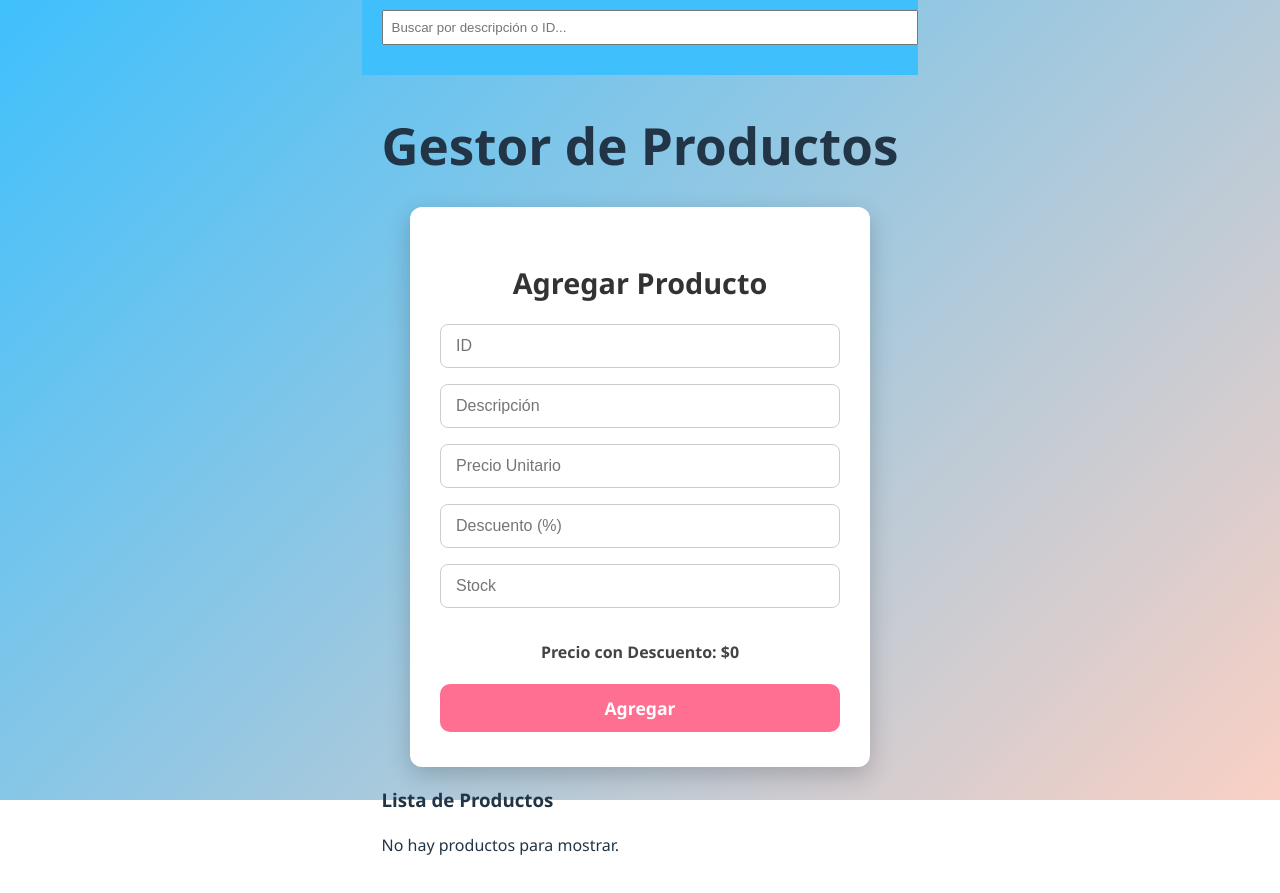
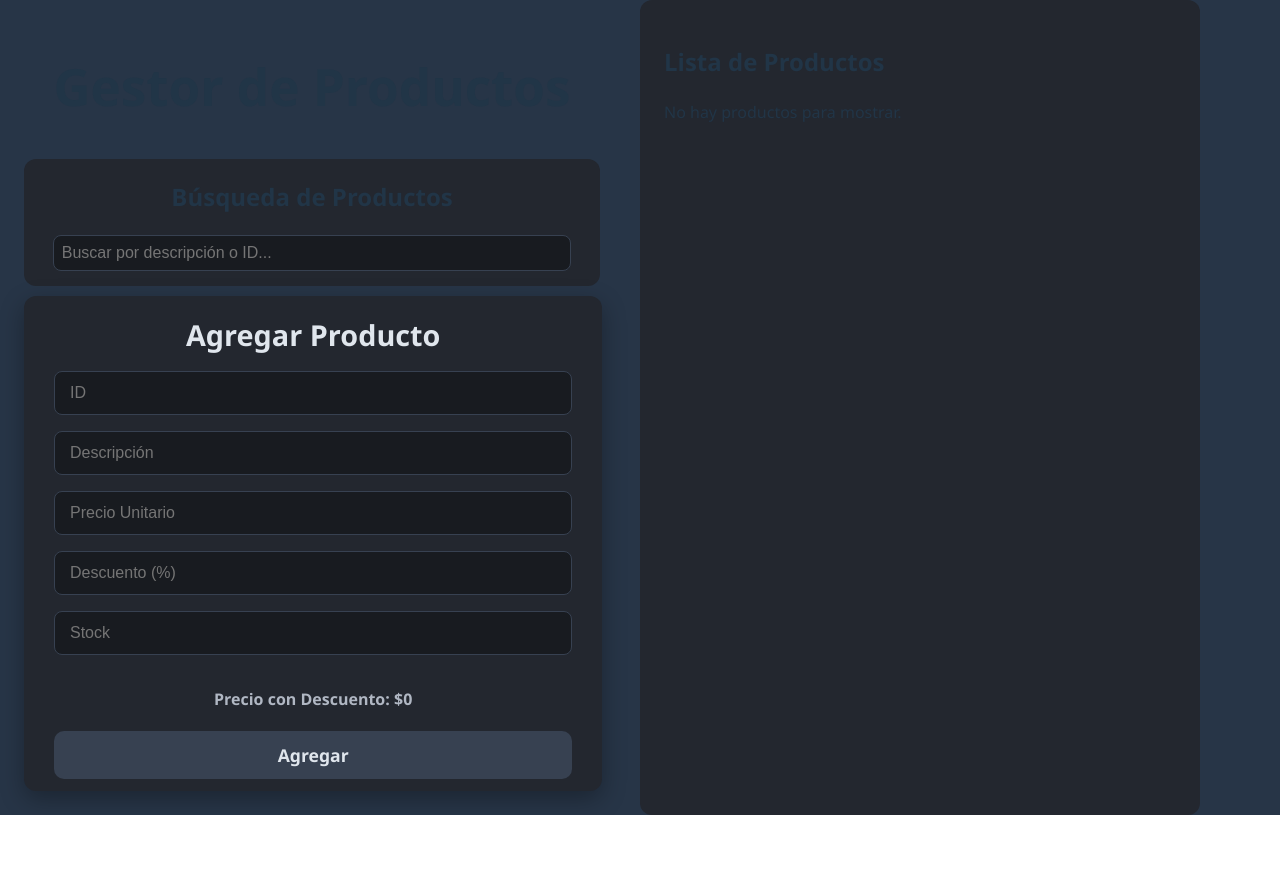
Before and after one commit to siomaraven/pv_tp4_grupo17, a React (Vite) app: page / in a window 1280 px wide. After the commit the page ends 815 px from the top, so only its background shows below. Built offline with nearby package versions, Linux system fonts and the light colour scheme.

Commit message:
cambios en css,cards,eliminacion de objetos y local storage agregado

```diff
--- a/src/App.jsx
+++ b/src/App.jsx
@@ -5,7 +5,11 @@ import SearchBar from './components/SearchBar';
 import './css/style.css';
 
 function App() {
-  const [products, setProducts] = useState([]);
+
+  const [products, setProducts] = useState(() => {
+    const saved = localStorage.getItem('productos');
+    return saved ? JSON.parse(saved) : [];
+  });
   const [searchTerm, setSearchTerm] = useState('');
   const [editingProduct, setEditingProduct] = useState(null);
 
@@ -13,16 +17,11 @@ function App() {
     localStorage.setItem('productos', JSON.stringify(products));
   }, [products]);
 
-  useEffect(() => {
-    const savedProducts = JSON.parse(localStorage.getItem('productos')) || [];
-    setProducts(savedProducts);
-  }, []);
-
   const addProduct = useCallback((product) => {
     setProducts(prev => [...prev, product]);
   }, []);
 
-const editProduct = useCallback((updatedProduct) => {
+  const editProduct = useCallback((updatedProduct) => {
     setProducts(prev => prev.map(p => (p.id === updatedProduct.id ? updatedProduct : p)));
     setEditingProduct(null);
   }, []);
@@ -39,14 +38,12 @@ const editProduct = useCallback((updatedProduct) => {
 
   return (
     <>
-      {/* Barra fija arriba */}
-      <div className="header-search">
-        <SearchBar searchTerm={searchTerm} setSearchTerm={setSearchTerm} />
-      </div>
-
-      {/* Contenido principal */}
-      <div className="main-content" style={{ padding: '20px', maxWidth: '600px', margin: 'auto', paddingTop: '100px' }}>
+      <div className="container-main">
         <h1>Gestor de Productos</h1>
+        <div className="div-search">
+          <h2>Búsqueda de Productos</h2>
+          <SearchBar searchTerm={searchTerm} setSearchTerm={setSearchTerm} />
+        </div>
         <ProductForm
           addProduct={addProduct}
           editProduct={editProduct}
@@ -54,6 +51,8 @@ const editProduct = useCallback((updatedProduct) => {
           setEditingProduct={setEditingProduct}
           products={products}
         />
+      </div>
+      <div className="container-list">
         <ProductList
           products={filteredProducts}
           setEditingProduct={setEditingProduct}
@@ -61,7 +60,7 @@ const editProduct = useCallback((updatedProduct) => {
         />
       </div>
     </>
-  );
+  )
 }
 
 export default App;
--- a/src/components/ProductForm.jsx
+++ b/src/components/ProductForm.jsx
@@ -1,5 +1,5 @@
-import React, { useState, useEffect } from 'react';
-
+import  { useState, useEffect } from 'react';
+import '../css/style.css';
 function ProductForm({ addProduct, editProduct, editingProduct, setEditingProduct, products }) {
   const [formData, setFormData] = useState({
     id: '',
--- a/src/components/ProductItem.jsx
+++ b/src/components/ProductItem.jsx
@@ -1,15 +1,35 @@
 import React from 'react';
 
 function ProductItem({ product, setEditingProduct, deleteProduct }) {
+  const [isOpen, setIsOpen] = React.useState(false);
+
+  const [showConfirm, setShowConfirm] = React.useState(false);
+
   return (
-    <div>
-      <p><b>ID:</b> {product.id}</p>
-      <p><b>Descripción:</b> {product.descripcion}</p>
-      <p><b>Precio Unitario:</b> ${product.precioUnitario}</p>
-      <p><b>Descuento:</b> {product.descuento}%</p>
-      <p><b>Precio con Descuento:</b> ${product.precioConDescuento}</p>
-      <button onClick={() => setEditingProduct(product)}>Editar</button>
-      <button onClick={() => deleteProduct(product.id)}>Eliminar</button>
+    <div style={{ background: '#26334d', marginBottom: '10px', borderRadius: '10px' }}>
+      <div
+        style={{ cursor: 'pointer', padding: '10px', background: 'gray', borderRadius: '15px' }}
+        onClick={() => setIsOpen(!isOpen)}
+      >
+        {isOpen ? '▼ ' : '▶ '}<b>{product.descripcion}</b>
+      </div>
+      {isOpen && (
+        <div style={{ padding: '10px' }}>
+          <p><b>ID:</b> {product.id}</p>
+          <p><b>Precio Unitario:</b> ${product.precioUnitario}</p>
+          <p><b>Descuento:</b> {product.descuento}%</p>
+          <p><b>Precio con Descuento:</b> ${product.precioConDescuento}</p>
+          <button onClick={() => setEditingProduct(product)}>Editar</button>
+          {!showConfirm ? (
+            <button onClick={() => setShowConfirm(true)}>Eliminar</button>
+          ) : (
+            <span>
+              <button onClick={() => deleteProduct(product.id)}>Confirmar</button>
+              <button onClick={() => setShowConfirm(false)}>Cancelar</button>
+            </span>
+          )}
+        </div>
+      )}
     </div>
   );
 }
--- a/src/components/ProductList.jsx
+++ b/src/components/ProductList.jsx
@@ -4,7 +4,7 @@ import ProductItem from './ProductItem';
 function ProductList({ products, setEditingProduct, deleteProduct }) {
   return (
     <div>
-      <h3>Lista de Productos</h3>
+      <h2>Lista de Productos</h2>
       {products.length === 0 ? <p>No hay productos para mostrar.</p> : products.map(product => (
         <ProductItem key={product.id} product={product} setEditingProduct={setEditingProduct} deleteProduct={deleteProduct} />
       ))}
--- a/src/components/SearchBar.jsx
+++ b/src/components/SearchBar.jsx
@@ -1,5 +1,5 @@
 import React, { useCallback } from 'react';
-
+import '../css/style.css';
 function SearchBar({ searchTerm, setSearchTerm }) {
   const handleChange = useCallback((e) => {
     setSearchTerm(e.target.value.trim());
@@ -7,11 +7,11 @@ function SearchBar({ searchTerm, setSearchTerm }) {
 
   return (
     <input
+      className="input-search"
       type="text"
       placeholder="Buscar por descripción o ID..."
       value={searchTerm}
       onChange={handleChange}
-      style={{ width: '100%', padding: '8px', marginBottom: '20px' }}
     />
   );
 }
--- a/src/css/style.css
+++ b/src/css/style.css
@@ -1,30 +1,43 @@
+body {
+  font-family: 'Segoe UI', Tahoma, Geneva, Verdana, sans-serif;
+  height: 100%;
+  width: 100%;
+  animation: darkBgLoop 10s linear infinite;
+}
+@keyframes darkBgLoop {
 
+  20% {
+    background-color: #26334d;
+  }
 
-body {
-  margin: 0;
-  padding: 0;
-  font-family: 'Segoe UI', Tahoma, Geneva, Verdana, sans-serif;
-  background: linear-gradient(135deg, #3fc0fc 0%, #fad0c4 100%);
-  height: 100vh;
-  display: flex;
-  justify-content: center;
-  align-items: center;
+  40% {
+    background-color: #1e2533;
+  }
+
+  60% {
+    background-color: #2a3a4e;
+  }
+
+  80% {
+    background-color: #1b2230;
+  }
+
 }
 
 form {
-  max-width: 400px;
+  max-width: 600px;
   width: 90%;
   margin: 0 auto;
-  padding: 25px 30px;
+  padding: 2px 30px;
   border-radius: 12px;
-  background: white;
-  box-shadow: 0 8px 24px rgba(0, 0, 0, 0.2);
+  background: #23272f;
+  box-shadow: 0 8px 24px rgba(0, 0, 0, 0.3);
   text-align: center;
 }
 
 form h3 {
-  margin-bottom: 20px;
-  color: #333;
+  margin: 15px;
+  color: #e0e6ed;
   font-weight: 700;
   font-size: 1.8rem;
 }
@@ -34,7 +47,9 @@ form input[type="number"] {
   width: 100%;
   padding: 12px 15px;
   margin-bottom: 16px;
-  border: 1.5px solid #ccc;
+  border: 1.5px solid #374151;
+  background: #181b20;
+  color: #e0e6ed;
   border-radius: 8px;
   font-size: 1rem;
   box-sizing: border-box;
@@ -43,20 +58,20 @@ form input[type="number"] {
 
 form input[type="text"]:focus,
 form input[type="number"]:focus {
-  border-color: #ff6f91;
+  border-color: #4f8cff;
   outline: none;
-  box-shadow: 0 0 8px #ff6f91;
+  box-shadow: 0 0 8px #4f8cff;
 }
 
 form p {
   font-weight: 600;
-  color: #444;
+  color: #b0b7c3;
   margin-bottom: 20px;
 }
 
 form button {
-  background-color: #ff6f91;
-  color: white;
+  background-color: #374151;
+  color: #e0e6ed;
   border: none;
   padding: 12px 18px;
   border-radius: 10px;
@@ -69,34 +84,94 @@ form button {
 }
 
 form button:hover {
-  background-color: #ff4b6e;
+  background-color: #4f8cff;
+  color: #fff;
 }
 
 form button[type="button"] {
-  background-color: #888;
+  background-color: #2d323b;
   margin-left: 0;
 }
 
 form button[type="button"]:hover {
-  background-color: #666;
+  background-color: #374151;
 }
 div {
   border: none !important;
   box-shadow: none !important;
 }
-
-/*barra*/
-.header-search {
-  position: sticky;
-  top: 0;
-  background-color: #3fc0fc;
-  z-index: 1000;
-  padding: 10px 20px;
-  border-bottom: 1px solid #ccc;
+.input-search {
+  width: 90%;
+    padding: 12px 15px;
+    margin-bottom: 16px;
+    border: 1.5px solid #374151;
+    background: #181b20;
+    color: #e0e6ed;
+    border-radius: 8px;
+    font-size: 1rem;
+    box-sizing: border-box;
+    transition: border-color 0.3s ease;
+}
+.input-search:focus {
+  border-color: #4f8cff;
+  outline: none;
+  box-shadow: 0 0 8px #4f8cff;
+}
+.div-search {
+  max-width: 600px;
+  width: 100%;
+  border-radius: 12px;
+  background: #23272f;
+  display: flex;
+  flex-direction: column;
+  align-items: center;
+  border-bottom: 1px solid #374151;
+  margin: 10px;
+  padding-bottom: 15px;
 }
 
+
+.container-main {
+  padding: 24px;
+  border-radius: 12px;
+  max-width: 90%;
+  min-width: 320px;
+  display: flex;
+  flex-direction: column;
+  align-items: center;
+}
+
+.container-list {
+  background: #23272f;
+  padding: 24px;
+  border-radius: 12px;
+ width: 80%;
+  box-shadow: 0 8px 24px rgba(0, 0, 0, 0.3);
+}
+#root {
+  background-color: transparent;
+  width: 100%;
+  height: 100%;
+  display: grid;
+  grid-template-columns: 1fr 1fr;
+  grid-template-rows: auto;
+}
+
+@media (max-width: 900px) {
+  #root {
+    grid-template-columns: 1fr;
+    grid-template-rows: auto auto;
+        display: flex;
+        flex-direction: column;
+        align-items: center;
+  }
+}
+
+
 input[type="text"] {
-  width: 100%;
   padding: 8px;
   margin-bottom: 0;
+  background: #181b20;
+  color: #e0e6ed;
+  border: 1.5px solid #374151;
 }
```
